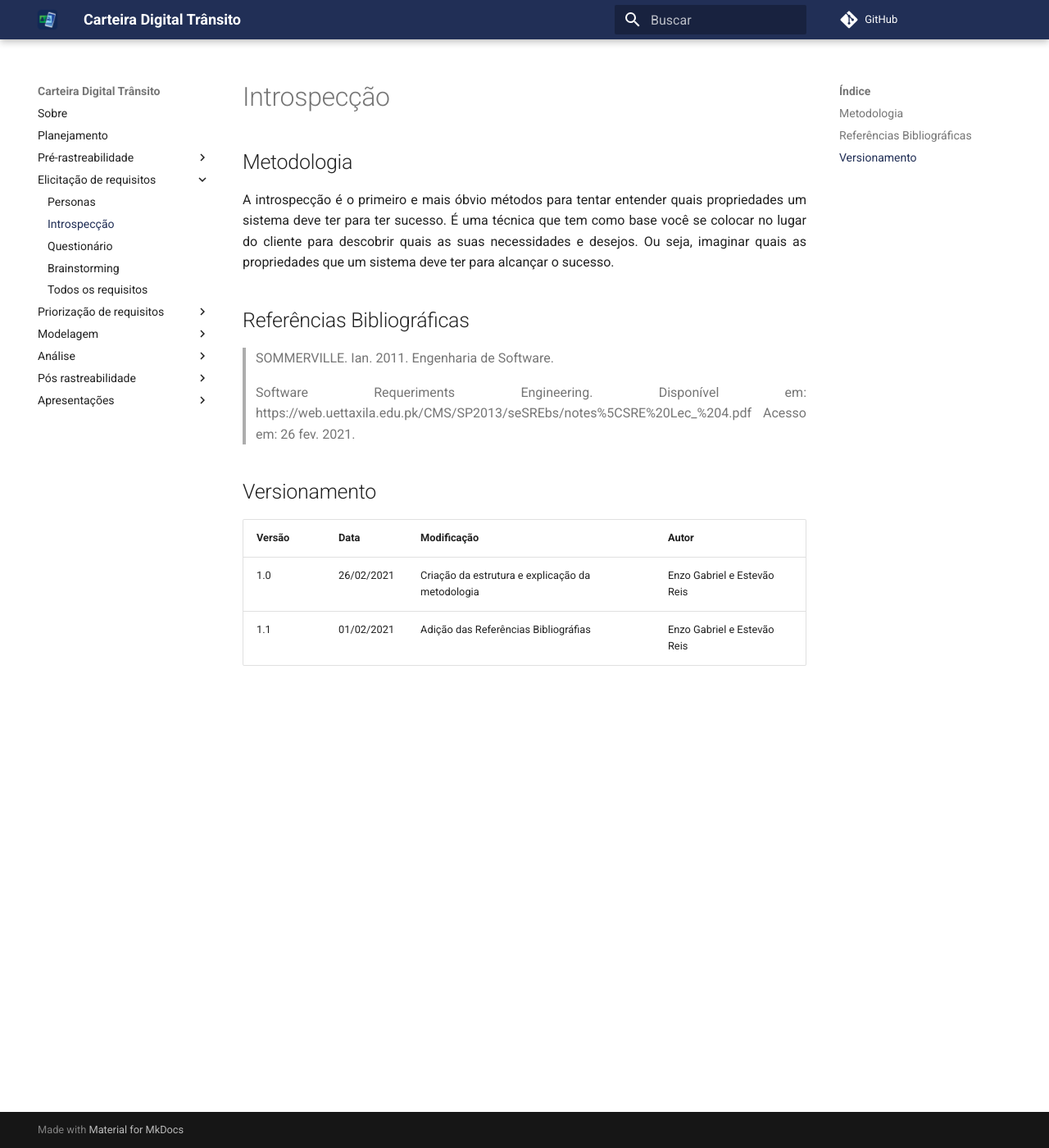
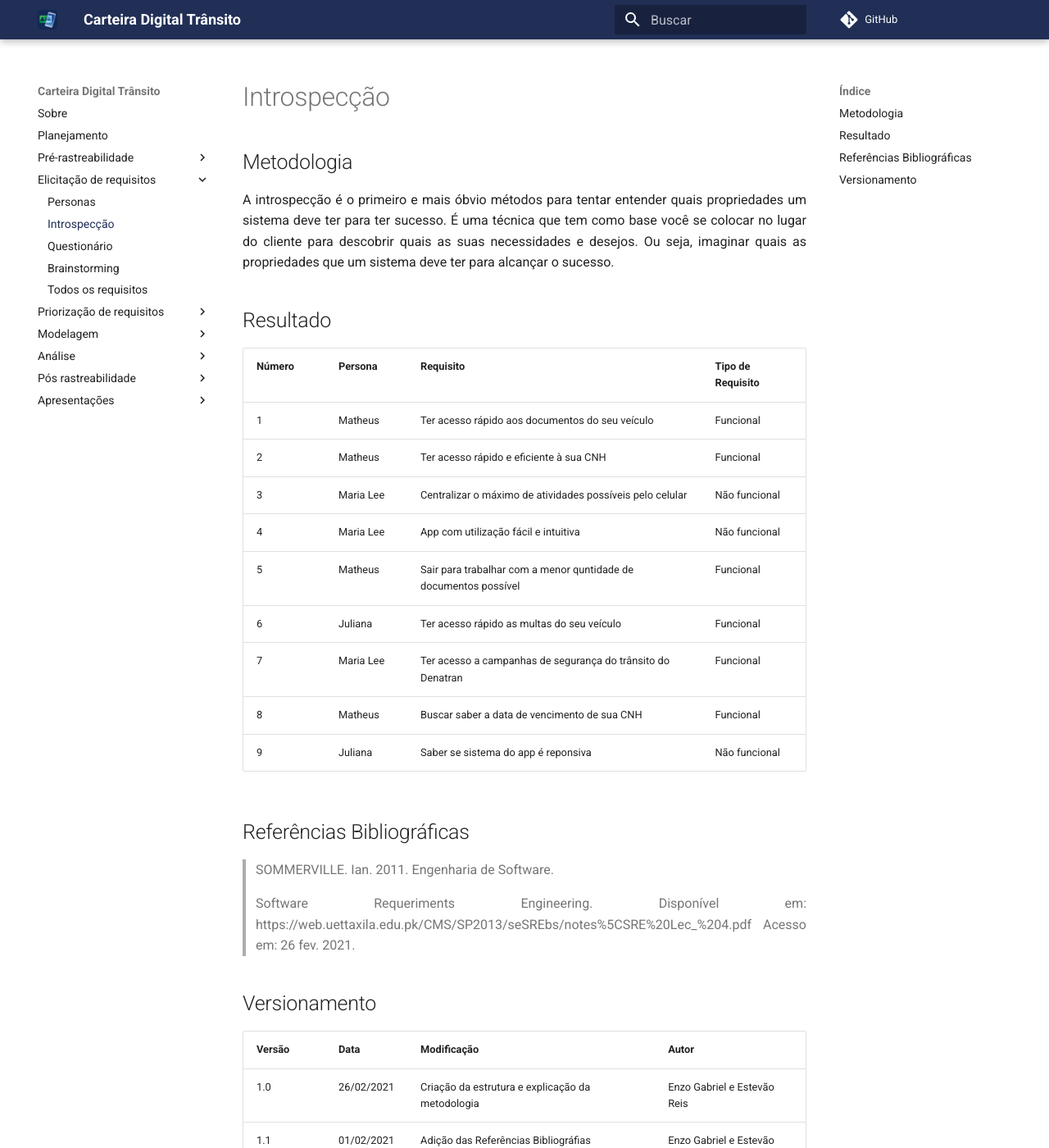
Before and after one commit to sergiosacj/2020.2-CarteiraDigitalTransito, an MkDocs documentation site: the page built from docs/elicitacao/introspeccao.md, in a window 1280 px wide and 1400 px high. Shown: the whole window at 82% size. Built offline with MkDocs 1.6.1 and Material for MkDocs 9.7.7, drawn with Linux system fonts in a browser that asks for light colours; comment, search, counter and statistics services are not loaded; some of the changed text lies outside the part shown.

Commit message:
(#21) Feito o levantamento dos requisitos por introspecção

```diff
--- a/docs/elicitacao/introspeccao.md
+++ b/docs/elicitacao/introspeccao.md
@@ -2,6 +2,21 @@
 
 A introspecção é o primeiro e mais óbvio métodos para tentar entender quais propriedades um sistema deve ter para ter sucesso.
 É uma técnica que tem como base você se colocar no lugar do cliente para descobrir quais as suas necessidades e desejos. Ou seja, imaginar quais as propriedades que um sistema deve ter para alcançar o sucesso.
+
+## Resultado
+
+|Número| Persona | Requisito | Tipo de Requisito
+|--|--|--|--|
+| 1 | Matheus | Ter acesso rápido aos documentos do seu veículo | Funcional |
+| 2 | Matheus | Ter acesso rápido e eficiente à sua CNH  | Funcional |
+| 3 | Maria Lee | Centralizar o máximo de atividades possíveis pelo celular | Não funcional
+| 4 | Maria Lee | App com utilização fácil e intuitiva | Não funcional
+| 5 | Matheus | Sair para trabalhar com a menor quntidade de documentos possível | Funcional
+| 6 | Juliana | Ter acesso rápido as multas do seu veículo | Funcional
+| 7 | Maria Lee | Ter acesso a campanhas de segurança do trânsito do Denatran | Funcional
+| 8 | Matheus | Buscar saber a data de vencimento de sua CNH | Funcional
+| 9 | Juliana | Saber se sistema do app é reponsiva | Não funcional
+
 
 ## Referências Bibliográficas
 
@@ -14,3 +29,4 @@ A introspecção é o primeiro e mais óbvio métodos para tentar entender quais
 |--|--|--|--|
 | 1.0 | 26/02/2021 | Criação da estrutura e explicação da metodologia | Enzo Gabriel e Estevão Reis|
 | 1.1 | 01/02/2021 | Adição das Referências Bibliográfias | Enzo Gabriel e Estevão Reis|
+| 1.2 | 02/02/2021 | Levantamento dos requisitos por introspecção | Enzo Gabriel e Estevão Reis|
```
